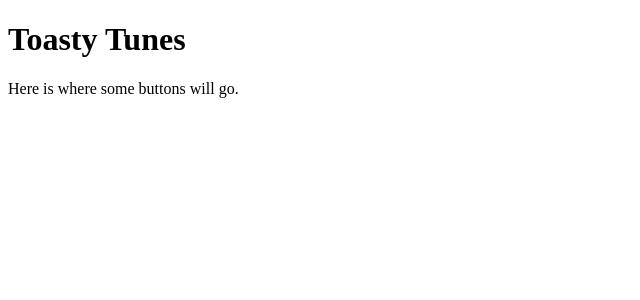
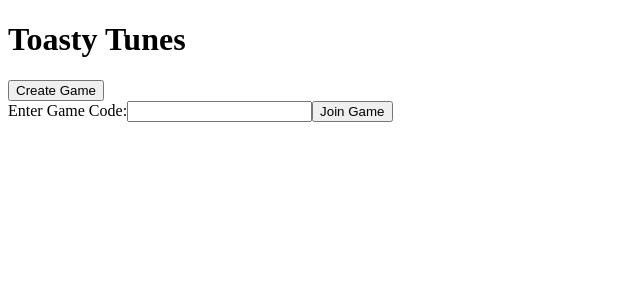
Before and after one commit to kingdomlevel/toast, a React (Create React App) app in the folder client/: page / in a window 1280 px wide. Shown: the top 300 px of the page, without its empty margins (0-640 px from the left). Built offline with nearby package versions, Linux system fonts and the light colour scheme.

Commit message:
Added create game and join game forms with dummy function to handle game code for joining existing game

```diff
--- a/client/src/App.js
+++ b/client/src/App.js
@@ -1,4 +1,4 @@
-import { BrowserRouter as Router, Route, Switch } from "react-router-dom";
+import { BrowserRouter as Router, Route } from "react-router-dom";
 import HomeContainer from './components/home/HomeContainer';
 
 function App() {
--- a/client/src/components/home/GameConnect.js
+++ b/client/src/components/home/GameConnect.js
@@ -1,7 +1,39 @@
+import React, { useState } from 'react';
+
 function GameConnect() {
+  const [gameCode, setGameCode] = useState("");
+
+  const handleGameCodeChange = event => setGameCode(event.target.value)
+
+  const handleGameCodeSubmit = event => {
+    event.preventDefault();
+    console.log("Joining game: " + gameCode)
+  }
 
   return (
-    <p>Here is where some buttons will go.</p>
+    <div>
+      <form>
+      <input
+        type="submit"
+        value="Create Game"
+      />
+      </form>
+
+      <form onSubmit={handleGameCodeSubmit}>
+        <label>
+          Enter Game Code:
+        <input
+            type="text"
+            value={gameCode}
+            onChange={handleGameCodeChange}
+        />
+        </label>
+        <input
+          type="submit"
+          value="Join Game"
+        />
+      </form>
+    </div>
   )
 
 }
```
